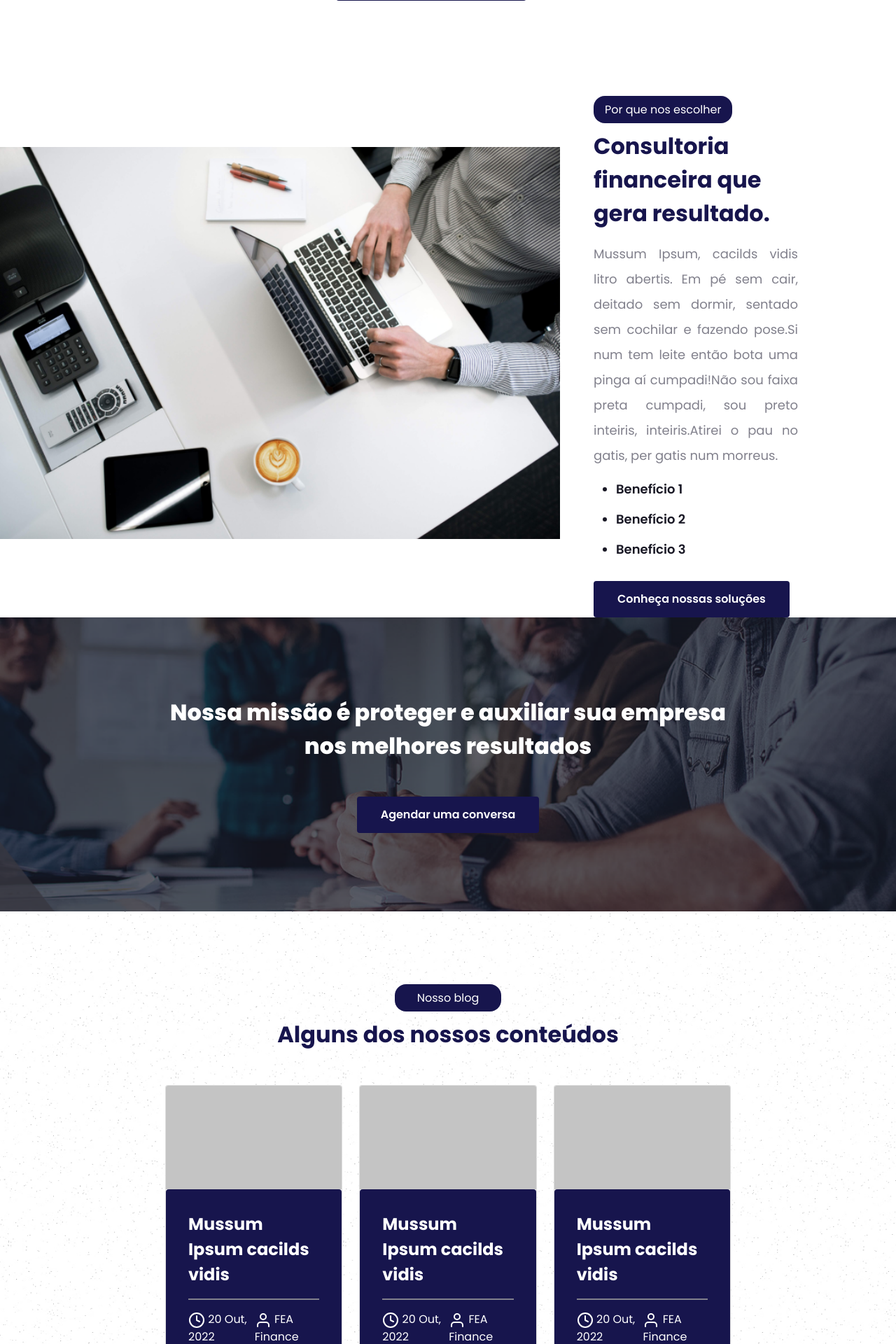
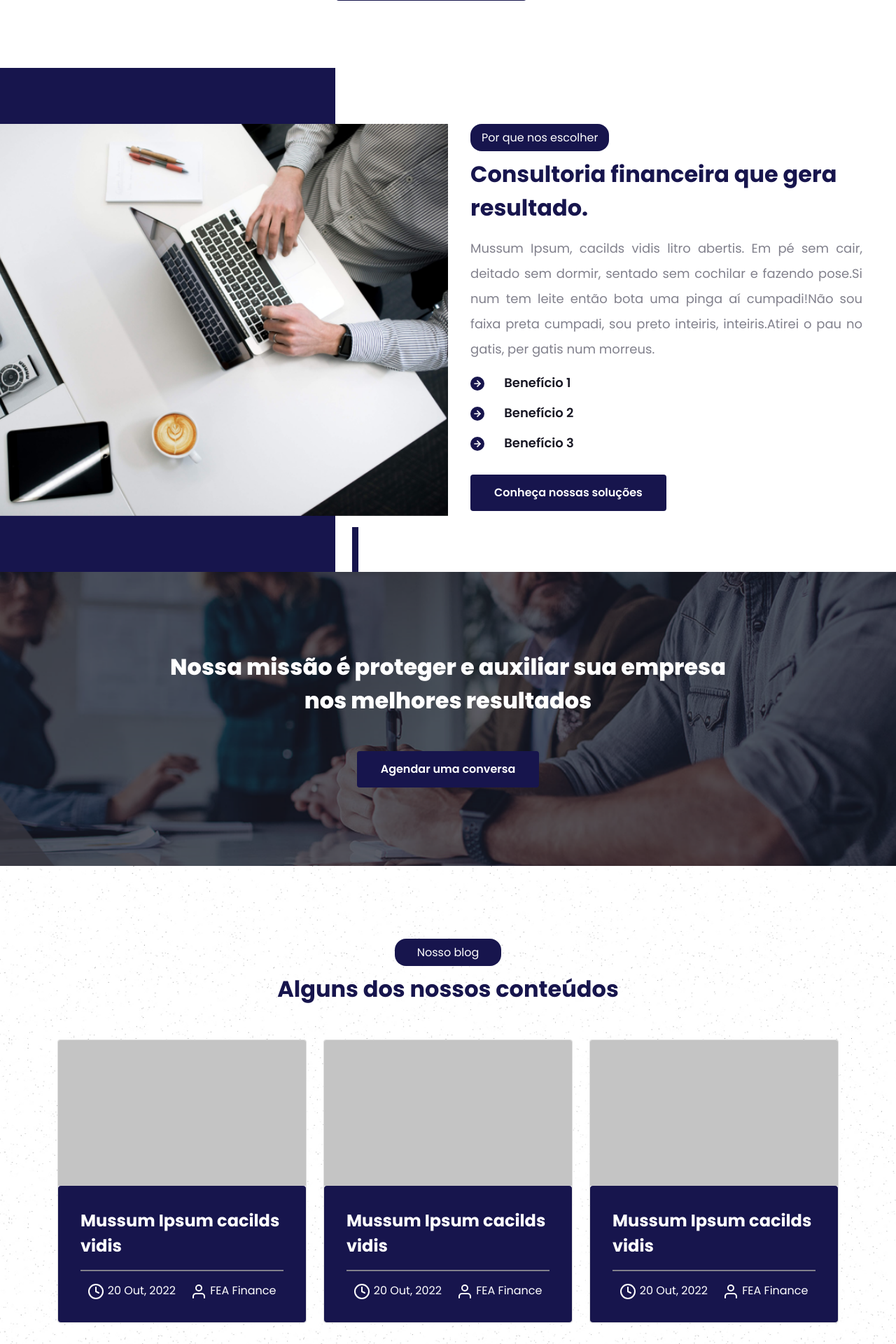
Before and after one commit to prmacedo/FEA, a PHP site: page / in a window 1280 px wide; the page is wider, and only the part inside the window is pictured. Shown: the part 2075-3995 px from the top of that part at 70% size. Run offline with PHP 8.4, Linux system fonts and the light colour scheme.

Commit message:
add why-us image background and style to list

```diff
--- a/css/index.css
+++ b/css/index.css
@@ -22,6 +22,7 @@
   line-height: 1.5;
   font-size: 4rem;
   width: 25ch;
+  max-width: 100%;
 }
 
 #banner > .content a {
@@ -145,9 +146,48 @@
 #why-us .my-container {
   display: flex;
   align-items: center;
-  gap: 3rem;
+  gap: 2rem;
+}
 
+#why-us .my-container .left-side {
   min-height: 45rem;
+  width: 50vw;
+  display: flex;
+  align-items: center;
+
+  position: relative;
+  justify-content: flex-end;
+}
+
+#why-us .my-container .left-side img {
+  z-index: 1;
+}
+
+#why-us .my-container .left-side .blue-boxes {
+  display: flex;
+  gap: 1.5rem;
+
+  position: absolute;
+  right: 20%;
+
+  height: 100%;
+  width: 100%;
+
+  z-index: 0;
+}
+
+#why-us .my-container .left-side .blue-boxes .big-box {
+  background-color: var(--primary-blue);
+  height: 100%;
+  width: 100%;
+}
+
+#why-us .my-container .left-side .blue-boxes .small-box {
+  background-color: var(--primary-blue);
+  height: 4rem;
+  width: 0.625rem;
+
+  align-self: flex-end;
 }
 
 #why-us .my-container > div > img {
@@ -158,8 +198,8 @@
 }
 
 #why-us .my-container .content {
-  max-width: 35rem;
-  margin-top: 3rem;
+  padding-right: 2rem;
+  max-width: 37rem;
 }
 
 #why-us .my-container .content h2 {
@@ -180,11 +220,31 @@
 
   color: var(--text-primary);
 
+  list-style: none;
+
+  padding: 0;
   margin-bottom: 2rem;
 }
 
 #why-us .my-container .content ul li {
   margin-bottom: 1rem;
+}
+
+#why-us .my-container .content ul li span:first-of-type {
+  margin-right: 1.5rem;
+}
+
+#why-us .my-container .content ul li span svg {
+  border-radius: 50%;
+  background-color: var(--primary-blue);
+
+  padding: 0.2rem;
+
+  width: 1.25rem;
+  height: 1.25rem;
+
+  stroke: var(--white);
+  stroke-width: 3px;
 }
 
 /* Banner 2 */
@@ -210,7 +270,7 @@
   background-size: cover;
 
   height: 100%;
-  padding: 7rem 14rem;
+  padding: 7rem 0 14rem;
 }
 
 #blog .title {
@@ -276,7 +336,7 @@
   }
 }
 
-@media (max-width: 80rem) {
+@media (max-width: 90rem) {
   #solutions .my-card-list {
     flex-wrap: wrap;
     justify-content: space-evenly;
@@ -289,3 +349,14 @@
     padding: 0;
   }
 }
+
+@media (max-width: 767.98px) {
+  #why-us .my-container .left-side {
+    display: none;
+  }
+
+  #why-us .my-container .content {
+    margin: 0 auto;
+    padding: 0 0.75rem 4rem;
+  }
+}
--- a/index.php
+++ b/index.php
@@ -116,9 +116,13 @@
     </div>
 
     <div id="why-us">
-      <div class="my-container container">
+      <div class="my-container">
         <div class="left-side">
           <img src="./assets/img/why-us.png" alt="Por que nos escolher">
+          <div class="blue-boxes">
+            <div class="big-box"></div>
+            <div class="small-box"></div>
+          </div>
         </div>
 
         <div class="content">
@@ -129,9 +133,18 @@
           <p>Mussum Ipsum, cacilds vidis litro abertis. Em pé sem cair, deitado sem dormir, sentado sem cochilar e fazendo pose.Si num tem leite então bota uma pinga aí cumpadi!Não sou faixa preta cumpadi, sou preto inteiris, inteiris.Atirei o pau no gatis, per gatis num morreus.</p>
 
           <ul>
-            <li>Benefício 1</li>
-            <li>Benefício 2</li>
-            <li>Benefício 3</li>
+            <li>
+              <span><i data-feather="arrow-right"></i></span>
+              <span>Benefício 1</span>
+            </li>
+            <li>
+              <span><i data-feather="arrow-right"></i></span>
+              <span>Benefício 2</span>
+            </li>
+            <li>
+              <span><i data-feather="arrow-right"></i></span>
+              <span>Benefício 3</span>
+            </li>
           </ul>
 
           <a href="#" class="btn btn-primary-blue" target="_blank" rel="noopener noreferrer">Conheça nossas soluções</a>
```
Also changed, not shown: assets/icon/list-icon.png (renamed from assets/img/list-icon.png).
